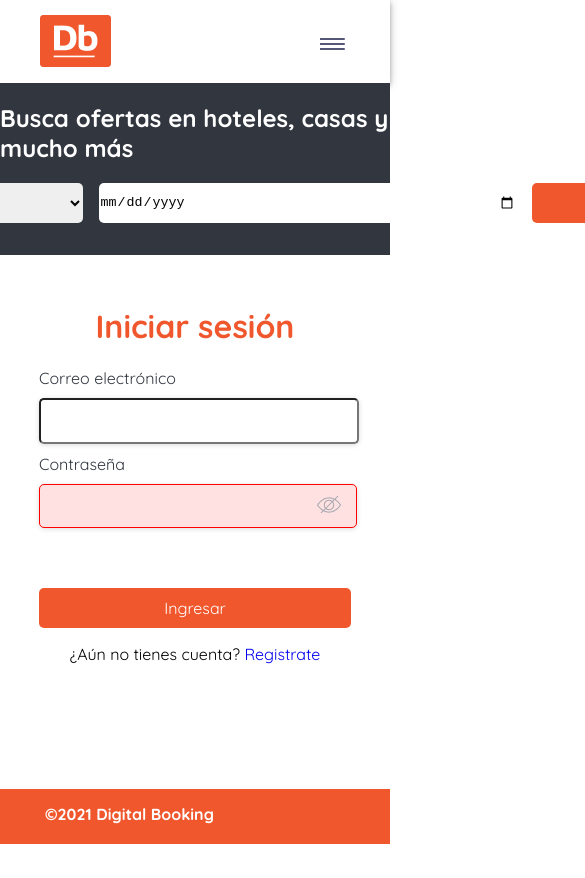
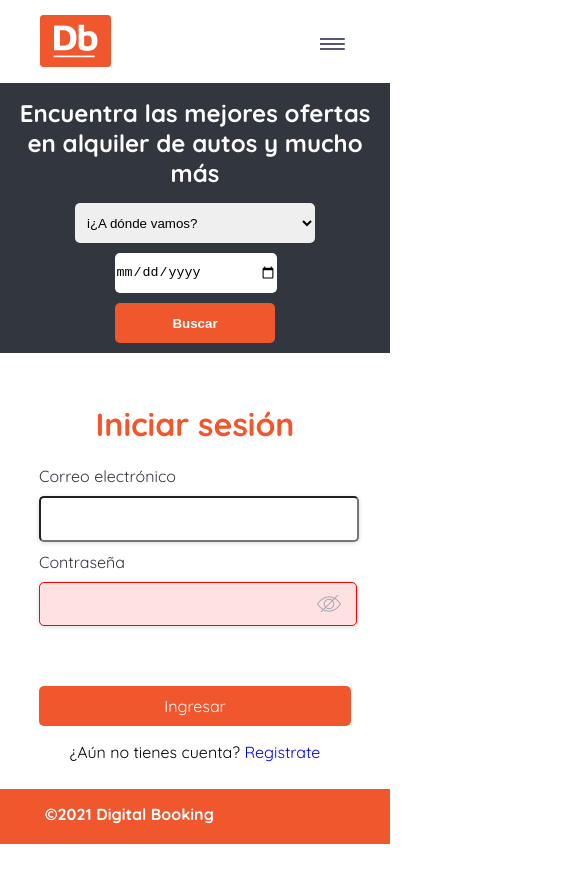
Before and after one commit to kefrari27/PI-DH-G4-Renta-Autos, a React (Create React App) app in the folder frontend/: page /inicioSesion in a window 390 px wide. Shown: the top 878 px of the page, 585 px wide, since content can reach past the window. Before the commit the page ends 844 px from the top, so only its background shows below. Built offline with nearby package versions, Linux system fonts and the light colour scheme.

Commit message:
feat FE #6 - ajuste responsive del bloque buscador

```diff
--- a/frontend/src/components/Browser/index.js
+++ b/frontend/src/components/Browser/index.js
@@ -30,7 +30,7 @@ const Browser = () => {
     return (
         <nav className='browser'>
             <div className='h1-browser__container'>
-                <h1>Busca ofertas en hoteles, casas y mucho más</h1>
+                <h1>Encuentra las mejores ofertas en alquiler de autos y mucho más</h1>
                 <p></p>
             </div>
             <div className='form-browser__container'>
--- a/frontend/src/components/Browser/styles.css
+++ b/frontend/src/components/Browser/styles.css
@@ -11,6 +11,8 @@
     display: flex;
     justify-content: center;
     align-items: center;
+    width: 100%;
+    word-wrap: break-word;
 }
 
 .h1-browser__container h1 {
@@ -18,6 +20,9 @@
 }
 
 .form-browser__container {
+    display: flex;
+    justify-content: center;
+    align-items: center;
     padding-bottom: 2rem;
 }
 
@@ -32,7 +37,7 @@
 }
 
 .city-select {
-    width: 26rem;
+    width: 18rem;
     height: 2.5rem;
     border: none;
     border-radius: 5px;
@@ -40,7 +45,7 @@
 }
 
 .calendar-element {
-    width: 26rem;
+    width: 18rem;
     height: 2.5rem;
     border: none;
     border-radius: 5px;
@@ -50,8 +55,77 @@
     color: var(--blanco);
     font-weight: 600;
     background-color: var(--primario);
-    width: 12rem;
+    min-width: 12rem;
     height: 2.5rem;
     border: none;
     border-radius: 5px;
 }
+
+@media screen and (max-width: 480px) {
+
+    .h1-browser__container {
+        padding: 10px 0;
+    }
+
+    .h1-browser__container h1 {
+        text-align: center;
+        margin: 5px;
+    }
+
+    .form-browser__container {
+        padding-bottom: 0;
+    }
+
+    .form-browser__container .form {
+        display: flex;
+        flex-direction: column;
+        justify-content: center;
+        align-items: center;
+    }
+
+    .form-browser__container .form > div {
+        margin-bottom: 10px;
+    }
+
+    .city-select {
+        min-width: 20rem;
+        width: 100%;
+    }
+
+    .calendar-element {
+        min-width: 20rem;
+        width: 100%;
+    }
+
+    .btn-form-browser {
+        min-width: 20rem;
+        width: 100%;
+    }
+}
+
+@media screen and (max-width: 1024px) {
+    .h1-browser__container {
+        padding: 10px 0;
+    }
+
+    .h1-browser__container h1 {
+        text-align: center;
+        margin: 5px;
+    }
+
+    .city-select {
+        min-width: 10rem;
+        width: 100%;
+    }
+
+    .calendar-element {
+        min-width: 10rem;
+        width: 100%;
+    }
+
+    .btn-form-browser {
+        min-width: 10rem;
+        width: 100%;
+    }
+
+}
```
